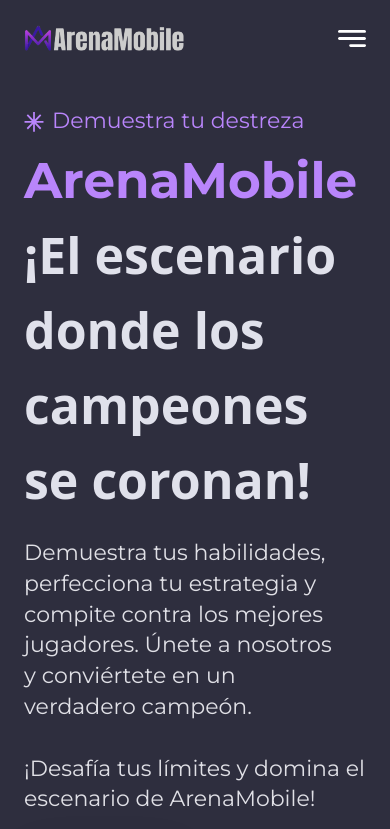
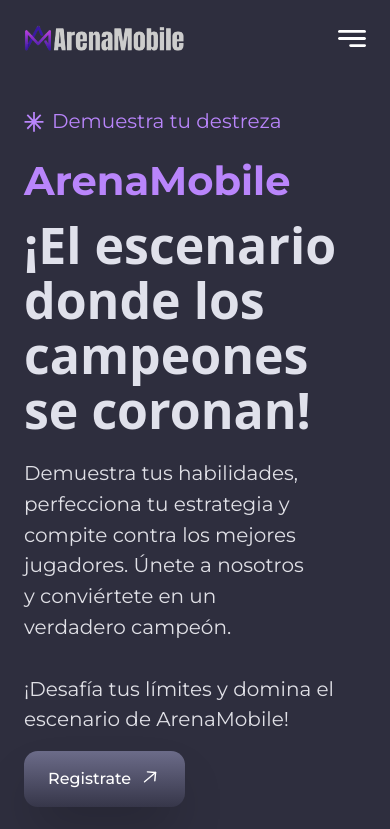
Before and after one commit to No-Country/c16-81-t-php, a React (Vite) app in the folder client/: page / in a window 390 px wide. Shown: the top 829 px of the page. Built offline with nearby package versions, Linux system fonts and the light colour scheme.

Commit message:
Responsive movil S hero section

```diff
--- a/client/src/components/Hero.jsx
+++ b/client/src/components/Hero.jsx
@@ -13,10 +13,10 @@
             </p>
         </div>
         <div className="flex flex-col justify-between items-start w-full">
-            <h1 className='flex-1 font-monse font-bold text-balance ss:text-[72px] text-[50px] text-purple ss:leading-[100px] leading-[75px]'>
+            <h1 className='flex-1 font-monse font-bold text-balance ss:text-[72px] text-[40px] text-purple ss:leading-[100px] leading-[75px]'>
                 ArenaMobile<br className='sm:block hidden' /> {" "}
             </h1>
-            <h2 className='text-secondary block font-semibold text-[50px] ss:text-[72px] lg:text-[59px] xl:text-[72px] ss:leading-[100px] leading-[75px]'>¡El escenario donde los campeones se coronan!</h2>
+            <h2 className='text-secondary block font-semibold text-[50px] ss:text-[72px] lg:text-[59px] xl:text-[72px] ss:leading-[100px] leading-[55px]'>¡El escenario donde los campeones se coronan!</h2>
         </div>
         <p className={`${styles.paragraph} mt-5 text-pretty`}>
             Demuestra tus habilidades, perfecciona tu estrategia y compite contra los mejores jugadores.
--- a/client/src/style.js
+++ b/client/src/style.js
@@ -2,7 +2,7 @@
     boxWidth: "xl:max-w-[1280px] w-full",
 
     heading2: "font-monse font-semibold xs:text-[48px] text-[40px] text-white xs:leading-[76.8px] leading-[66.8px] w-full",
-    paragraph: "font-monse font-normal text-paragraph text-[22px] leading-[30.8px]",
+    paragraph: "font-monse font-normal text-paragraph text-[20px] xxs:text-[22px] leading-[30.8px]",
 
     flexCenter: "flex justify-center items-center",
     flexStart: "flex justify-center items-start",
--- a/client/tailwind.config.js
+++ b/client/tailwind.config.js
@@ -17,6 +17,7 @@
       },
     },
     screens: {
+      xxs: "425px",
       xs: "480px",
       ss: "620px",
       sm: "768px",
```
